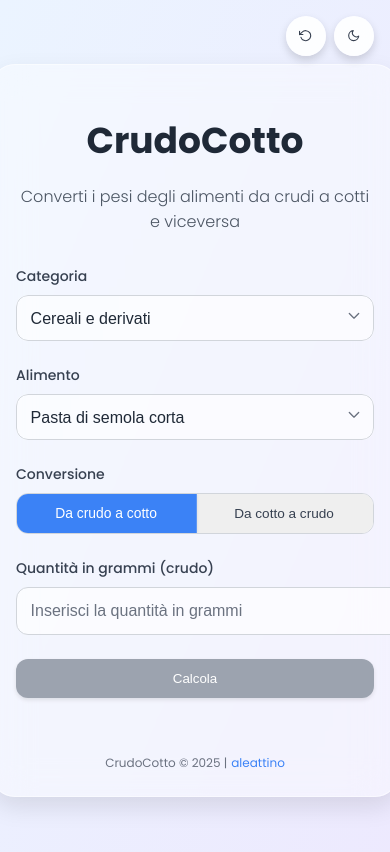
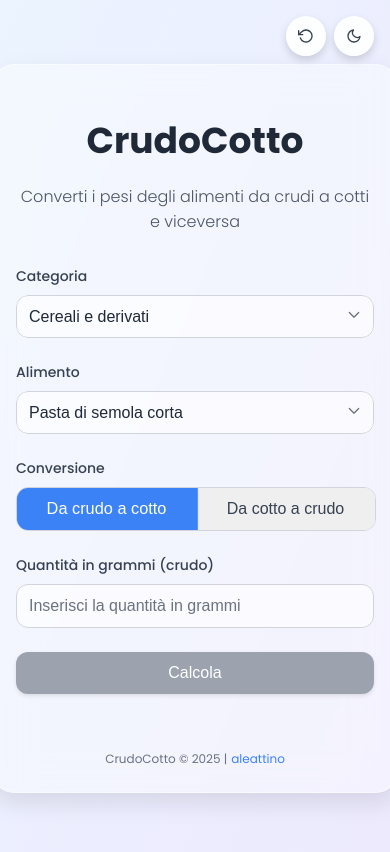
Before and after one commit to aleattino/crudocotto, a React (Create React App) app: page / in a window 390 px wide. Shown: the top 852 px of the page. Built offline with nearby package versions, Linux system fonts and the light colour scheme.

Commit message:
Risolto il problema di zoom su iOS e uniformata l'interfaccia per mobile

```diff
--- a/public/index.html
+++ b/public/index.html
@@ -2,13 +2,12 @@
 <html lang="it">
   <head>
     <meta charset="utf-8" />
-    <meta name="viewport" content="width=device-width, initial-scale=1, maximum-scale=1, user-scalable=no" />
+    <meta name="viewport" content="width=device-width, initial-scale=1.0, maximum-scale=1.0, user-scalable=no" />
     <meta name="theme-color" content="#4F46E5" />
-    <meta
-      name="description"
-      content="CrudoCotto - Converti i pesi degli alimenti da crudi a cotti e viceversa"
-    />
+    <meta name="description" content="CrudoCotto - Converti i pesi degli alimenti da crudi a cotti e viceversa" />
     <meta name="apple-mobile-web-app-capable" content="yes" />
+    <meta name="format-detection" content="telephone=no" />
+    <meta name="apple-mobile-web-app-status-bar-style" content="default" />
     <link rel="preconnect" href="https://fonts.googleapis.com">
     <link rel="preconnect" href="https://fonts.gstatic.com" crossorigin>
     <link href="https://fonts.googleapis.com/css2?family=Poppins:wght@300;400;500;600;700&display=swap" rel="stylesheet">
--- a/src/App.js
+++ b/src/App.js
@@ -62,6 +62,43 @@ const CrudoCottoApp = () => {
   const [isCalcolando, setIsCalcolando] = useState(false);
 
   const risultatoRef = useRef(null);
+  const inputRef = useRef(null);
+
+  // Previene lo zoom su iOS quando si fa focus sull'input
+  useEffect(() => {
+    const preventZoom = () => {
+      document.documentElement.style.touchAction = 'manipulation';
+      if (/iPad|iPhone|iPod/.test(navigator.userAgent)) {
+        document.documentElement.style.webkitTextSizeAdjust = '100%';
+      }
+
+      // Assicuriamoci che il viewport sia impostato correttamente
+      const viewportMeta = document.querySelector('meta[name="viewport"]');
+      if (viewportMeta) {
+        viewportMeta.setAttribute('content', 'width=device-width, initial-scale=1.0, maximum-scale=1.0, user-scalable=no');
+      }
+    };
+
+    // Chiamiamo preventZoom all'inizio e anche quando si tocca l'input
+    preventZoom();
+
+    // Aggiungiamo listener per il focus sull'input
+    const handleInputInteraction = () => {
+      preventZoom();
+    };
+
+    if (inputRef.current) {
+      inputRef.current.addEventListener('focus', handleInputInteraction);
+      inputRef.current.addEventListener('touchstart', handleInputInteraction);
+
+      return () => {
+        if (inputRef.current) {
+          inputRef.current.removeEventListener('focus', handleInputInteraction);
+          inputRef.current.removeEventListener('touchstart', handleInputInteraction);
+        }
+      };
+    }
+  }, []);
 
   // Aggiorna il fattore di conversione quando l'alimento cambia
   useEffect(() => {
@@ -237,6 +274,8 @@ const CrudoCottoApp = () => {
           </label>
           <input
             type="text"
+            inputMode="decimal"
+            ref={inputRef}
             value={quantita}
             onChange={handleQuantitaChange}
             placeholder="Inserisci la quantità in grammi"
--- a/src/styles.css
+++ b/src/styles.css
@@ -215,6 +215,8 @@ body {
   border: 1px solid;
   outline: none;
   transition: all 0.3s cubic-bezier(0.25, 0.46, 0.45, 0.94);
+  box-sizing: border-box;
+  font-size: 16px; /* Dimensione sicura per iOS */
 }
 
 .light .form-select {
@@ -306,6 +308,8 @@ body {
   outline: none;
   transition: all 0.3s cubic-bezier(0.22, 1, 0.36, 1);
   transform-origin: center;
+  box-sizing: border-box; /* Assicura che padding e bordo siano inclusi nella larghezza */
+  font-size: 16px; /* Dimensione sicura per iOS */
 }
 
 .form-input:focus {
@@ -541,16 +545,24 @@ body {
   .dark .control-button {
     background-color: rgba(31, 41, 55, 0.9);
   }
+
+  /* Assicurarsi che tutti gli elementi del form abbiano la stessa larghezza */
+  .select-container, .form-input, .direction-toggle {
+    width: 100%;
+    max-width: none;
+  }
+
+  /* Fix specifico per lo zoom */
+  input, select, textarea, button {
+    font-size: 16px !important; /* Impedisce lo zoom automatico su iOS */
+    touch-action: manipulation; /* Migliora l'interazione touch */
+  }
 }
 
 /* Fix per lo zoom automatico su iOS */
 @media screen and (max-width: 768px) {
-  input, select, textarea {
+  input, select, textarea, button {
     font-size: 16px !important; /* Impedisce lo zoom automatico su iOS */
-  }
-
-  .form-input, .form-select {
-    padding: 0.85rem; /* Aumenta leggermente il padding per migliorare l'usabilità su touch */
   }
 
   /* Per le schermate molto piccole (iPhone SE, etc.) */
@@ -573,4 +585,5 @@ body {
 /* Garantisce che la dimensione del testo non venga alterata dal browser */
 html {
   -webkit-text-size-adjust: 100%;
+  touch-action: manipulation;
 }
```
